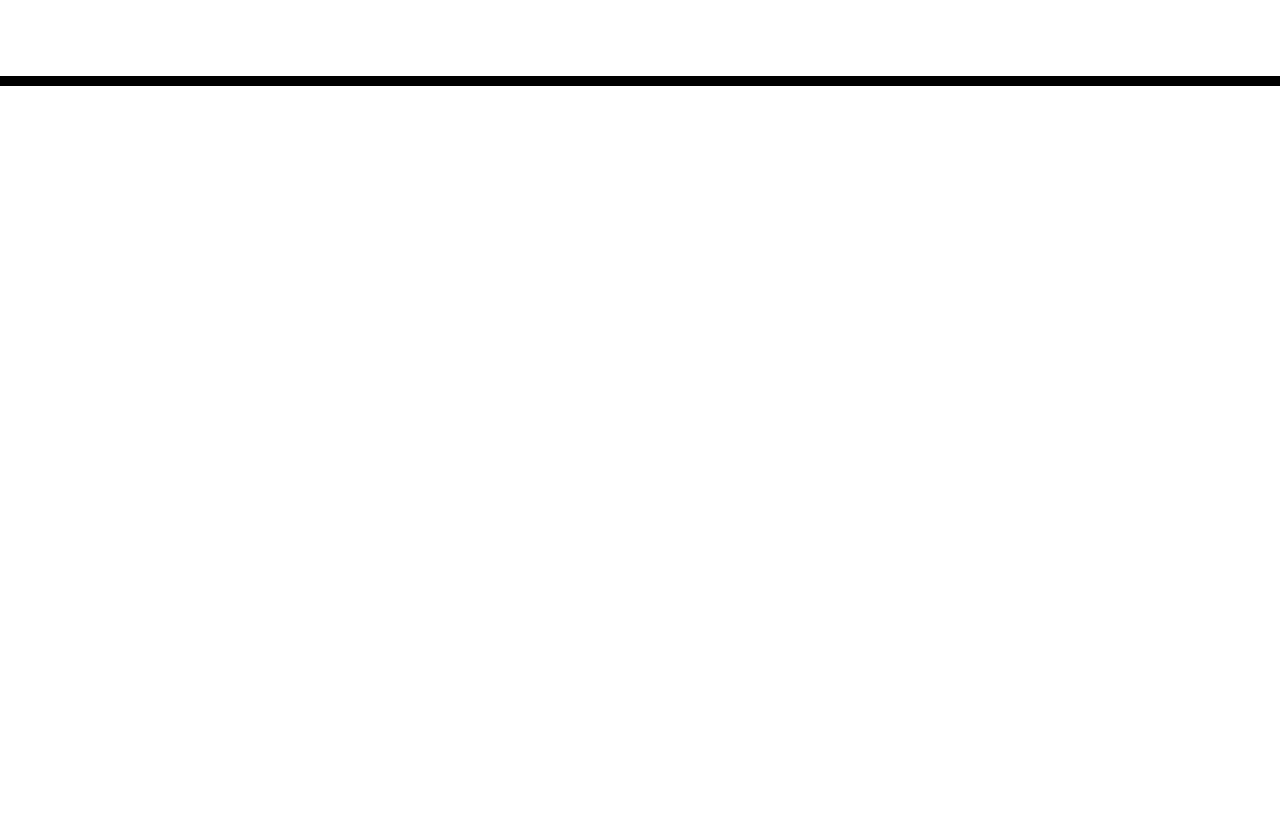
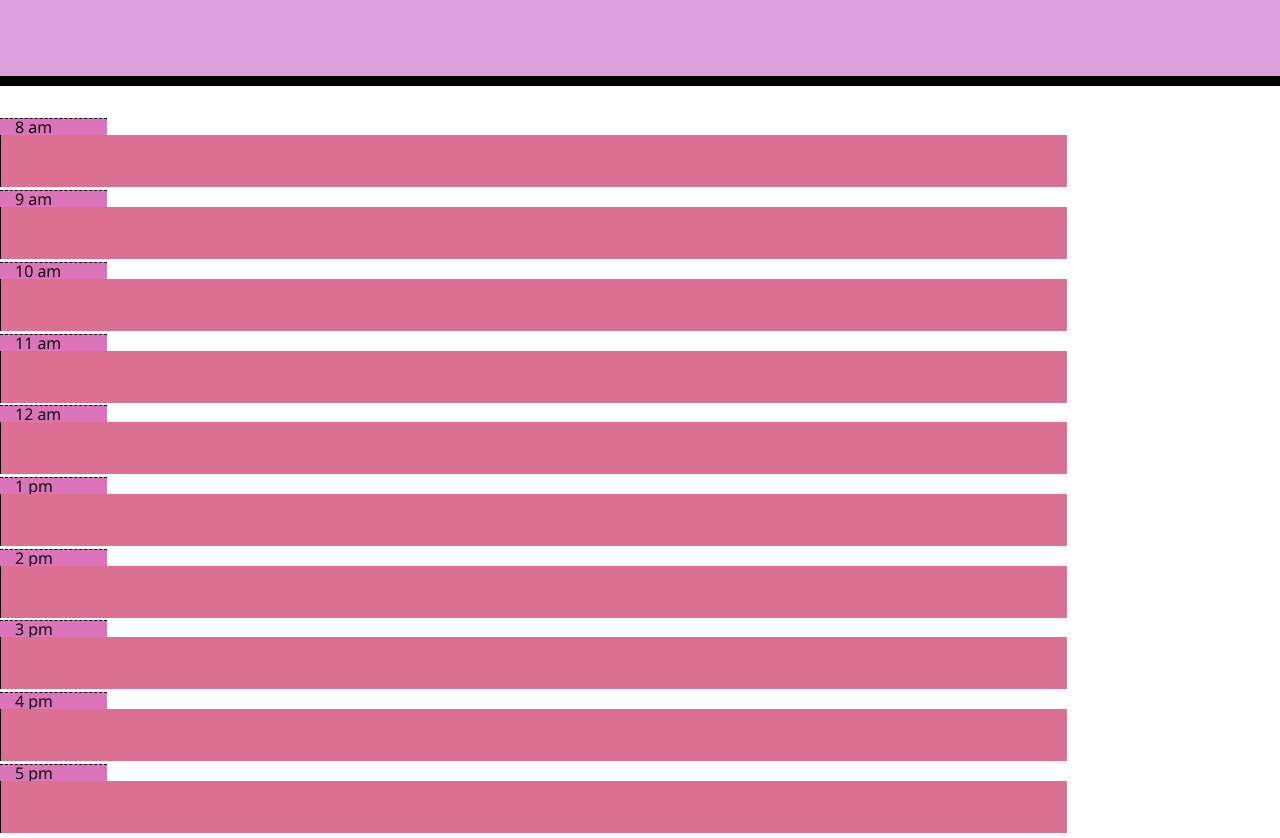
Before and after one commit to MeenaAlemiJalal/05-third-party-apis, a plain HTML site: page index.html in a window 1280 px wide. Shown: the part 182-1020 px from the top of the page. Before the commit the page ends 800 px from the top, so only its background shows below. Drawn offline with nearby package versions, Linux system fonts and the light colour scheme.

Commit message:
comleted

```diff
--- a/index.html
+++ b/index.html
@@ -31,6 +31,56 @@
     <div class="container">
       <!-- Timeblocks go here -->
     </div>
+    <section id="8 o'clock" class="row-time" >
+      <div class="col-md-1 hour"> 8 am </div>
+      <textarea class="col-md-10 description"></textarea>
+      <button class="btn savebtn"></button>
+    </section>
+    <section id="9 o'clock" class="row-time" >
+      <div class="col-md-1 hour"> 9 am </div>
+      <textarea class="col-md-10 description"></textarea>
+      <button class="btn savebtn"></button>
+    </section>
+    <section id="10 o'clock" class="row-time" >
+      <div class="col-md-1 hour"> 10 am </div>
+      <textarea class="col-md-10 description"></textarea>
+      <button class="btn savebtn"></button>
+    </section>
+    <section id="11 o'clock" class="row-time" >
+      <div class="col-md-1 hour"> 11 am </div>
+      <textarea class="col-md-10 description"></textarea>
+      <button class="btn savebtn"></button>
+    </section>
+    <section id="12 o'clock" class="row-time" >
+      <div class="col-md-1 hour"> 12 am </div>
+      <textarea class="col-md-10 description"></textarea>
+      <button class="btn savebtn"></button>
+    </section>
+    <section id="13 o'clock" class="row-time" >
+      <div class="col-md-1 hour"> 1 pm </div>
+      <textarea class="col-md-10 description"></textarea>
+      <button class="btn savebtn"></button>
+    </section>
+    <section id="14 o'clock" class="row-time" >
+      <div class="col-md-1 hour"> 2 pm </div>
+      <textarea class="col-md-10 description"></textarea>
+      <button class="btn savebtn"></button>
+    </section>
+    <section id="15 o'clock" class="row-time" >
+      <div class="col-md-1 hour"> 3 pm </div>
+      <textarea class="col-md-10 description"></textarea>
+      <button class="btn savebtn"></button>
+    </section>
+    <section id="16 o'clock" class="row-time" >
+      <div class="col-md-1 hour"> 4 pm </div>
+      <textarea class="col-md-10 description"></textarea>
+      <button class="btn savebtn"></button>
+    </section>
+    <section id="17 o'clock" class="row-time" >
+      <div class="col-md-1 hour"> 5 pm </div>
+      <textarea class="col-md-10 description"></textarea>
+      <button class="btn savebtn"></button>
+    </section>
 
     <script src="https://code.jquery.com/jquery-3.4.1.min.js"></script>
     <script src="https://cdnjs.cloudflare.com/ajax/libs/moment.js/2.24.0/moment.min.js"></script>
--- a/style.css
+++ b/style.css
@@ -5,7 +5,7 @@ body {
 }
 
 textarea{
-  background: transparent;
+  background: palevioletred;
   border: none;
   resize: none;
   color: #000000;
@@ -15,7 +15,7 @@ textarea{
 
 .jumbotron {
   text-align: center;
-  background-color: transparent;
+  background-color: plum;
   color: black;
   border-radius: 0;
   border-bottom: 10px solid black;
@@ -33,11 +33,11 @@ textarea{
 .row {
   white-space: pre-wrap;
   height: 80px;
-  border-top: 1px solid white;;
+  border-top: 1px solid;
 }
 
 .hour {
-  background-color: #ffffff;
+  background-color: #db74b9;
   color: #000000;
   border-top: 1px dashed #000000;
 }
```
Also changed, not shown: 1 other file.
